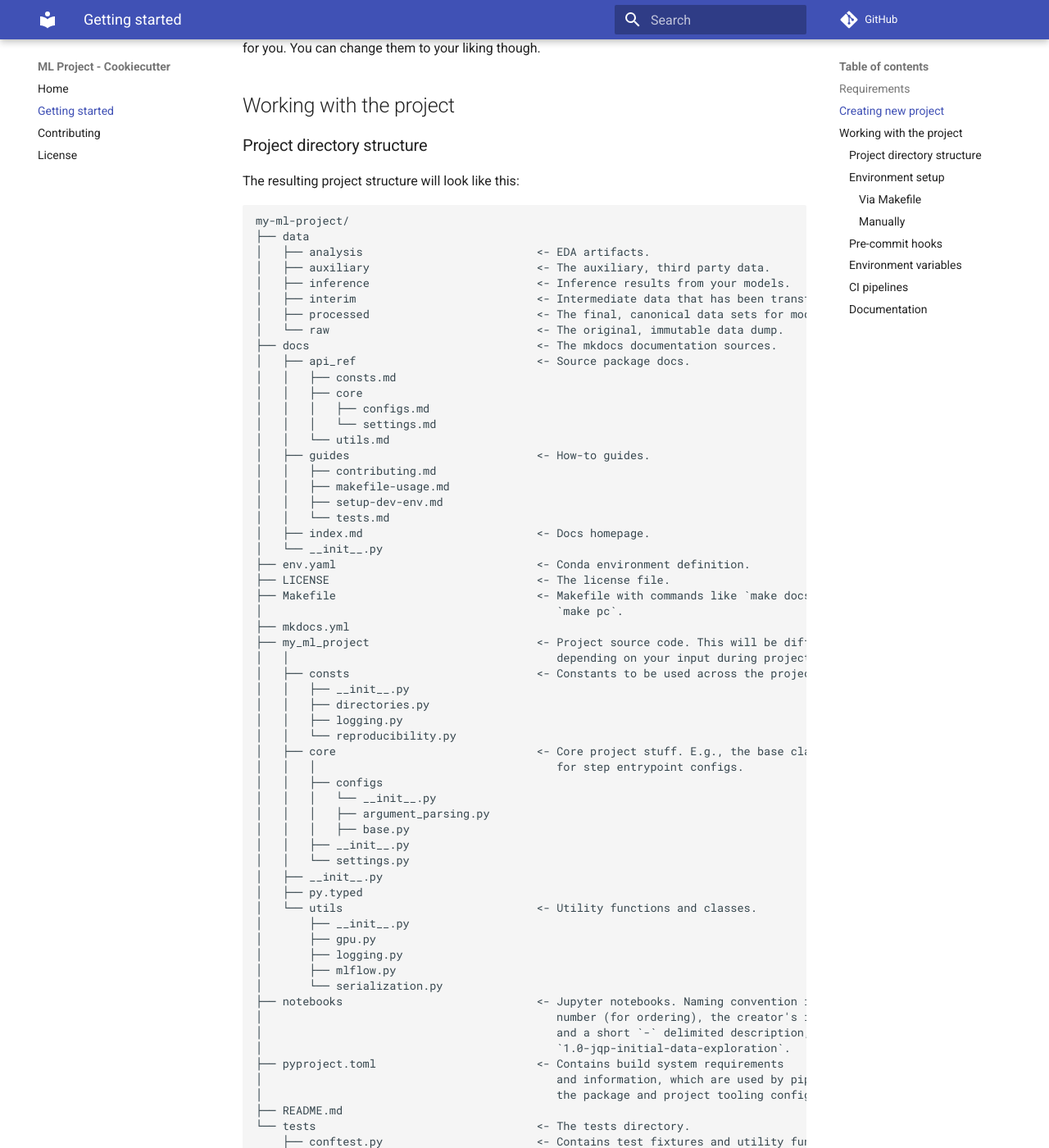
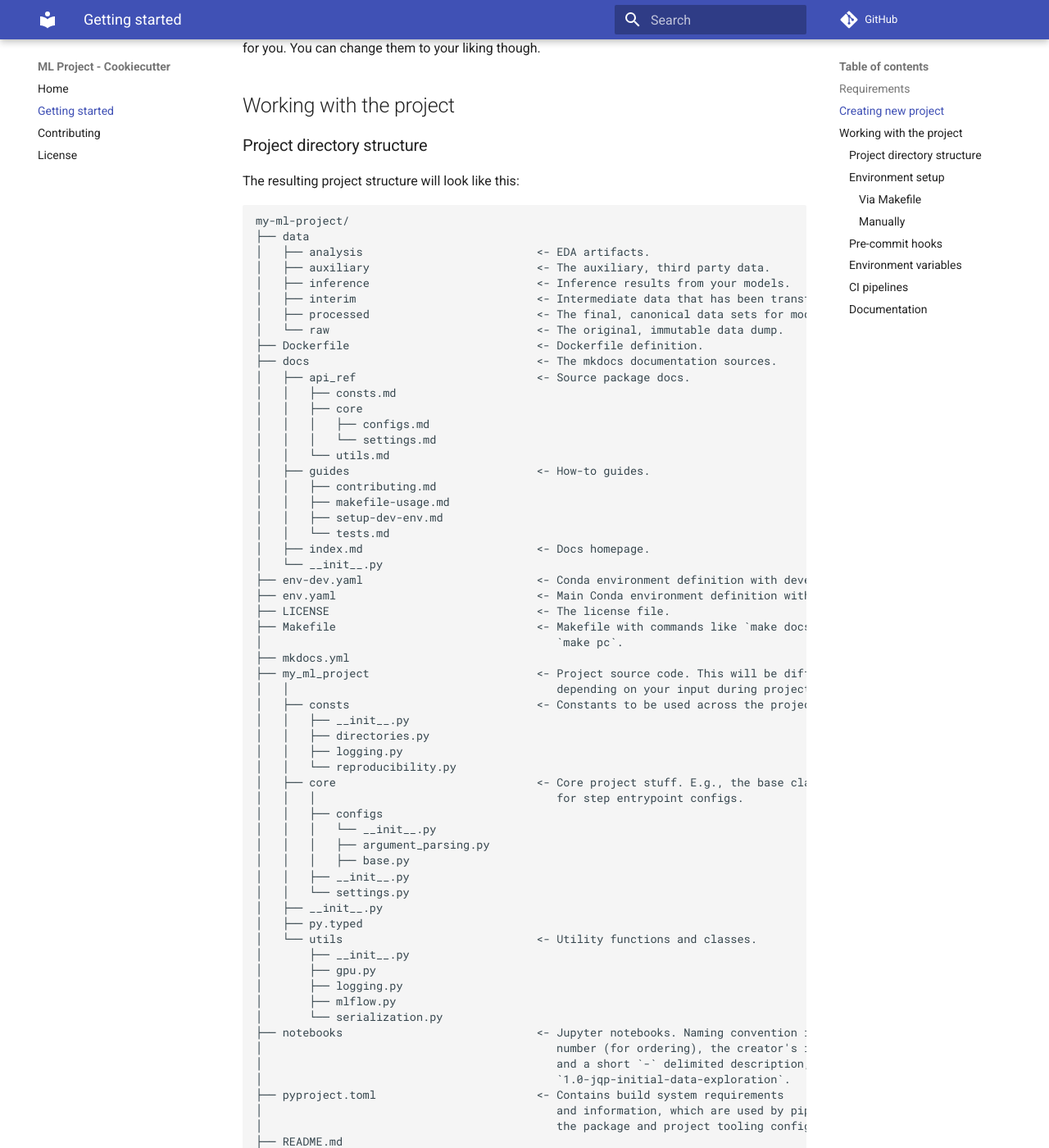
Before and after one commit to xultaeculcis/ml-project-cookiecutter, an MkDocs documentation site: the page built from docs/guide.md, in a window 1280 px wide and 1400 px high, scrolled down 1069 px. Shown: the whole window at 82% size. Built offline with MkDocs 1.6.1 and Material for MkDocs 9.7.7, drawn with Linux system fonts in a browser that asks for light colours; comment, search, counter and statistics services are not loaded; some of the changed text lies outside the part shown.

Commit message:
feat(makefile): Add docker related commands to Makefile, update docs

```diff
--- a/docs/guide.md
+++ b/docs/guide.md
@@ -64,6 +64,7 @@
 │   ├── interim                           <- Intermediate data that has been transformed.
 │   ├── processed                         <- The final, canonical data sets for modeling.
 │   └── raw                               <- The original, immutable data dump.
+├── Dockerfile                            <- Dockerfile definition.
 ├── docs                                  <- The mkdocs documentation sources.
 │   ├── api_ref                           <- Source package docs.
 │   │   ├── consts.md
@@ -78,7 +79,8 @@
 │   │   └── tests.md
 │   ├── index.md                          <- Docs homepage.
 │   └── __init__.py
-├── env.yaml                              <- Conda environment definition.
+├── env-dev.yaml                          <- Conda environment definition with development dependencies.
+├── env.yaml                              <- Main Conda environment definition with only the necessary packages.
 ├── LICENSE                               <- The license file.
 ├── Makefile                              <- Makefile with commands like `make docs` or
 │                                            `make pc`.
```
Also changed, not shown: other parts of docs/guide.md (+1 -6 lines), {{ cookiecutter.repo_name }}/docs/guides/makefile-usage.md (+50 -0 lines), 1 other file.
